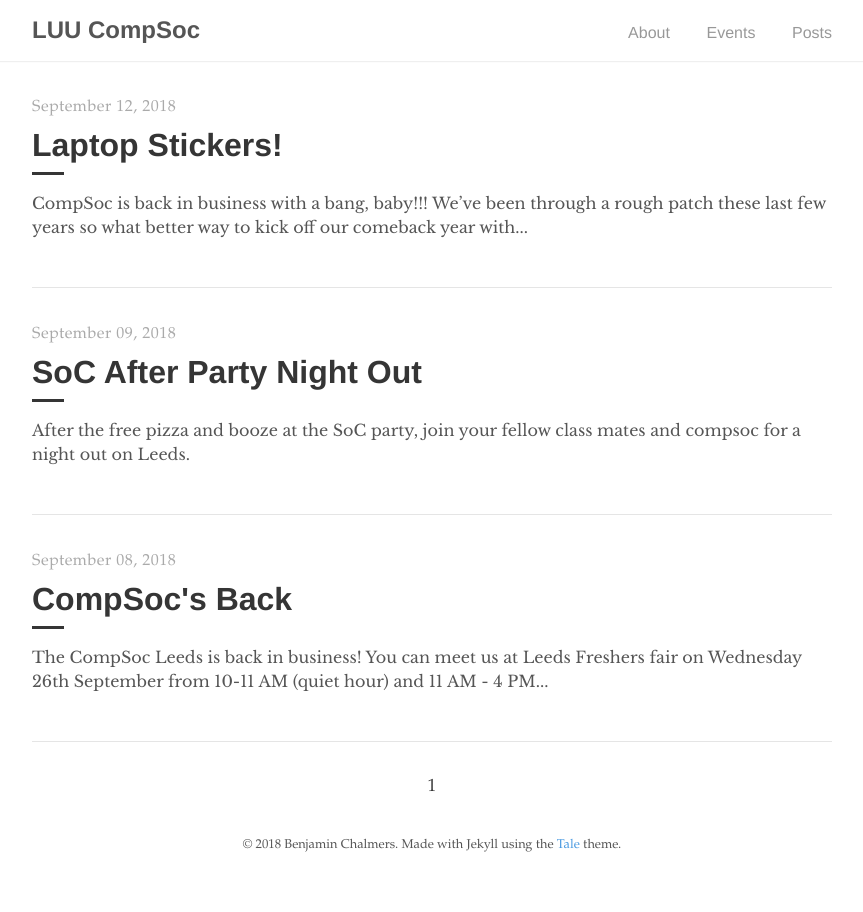
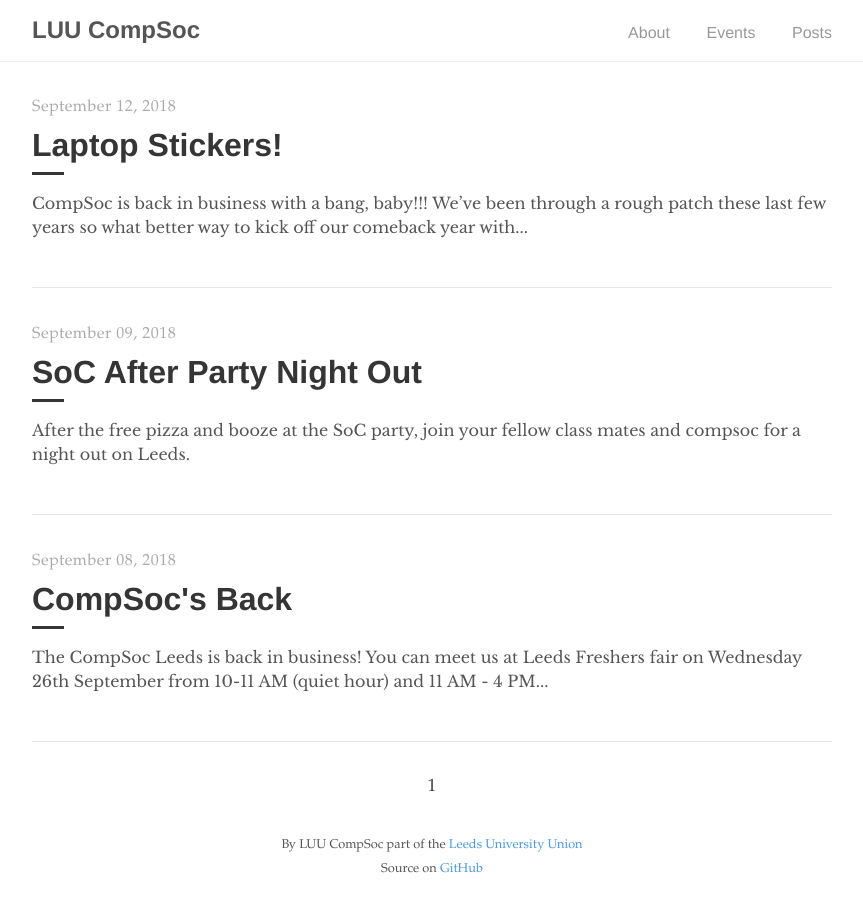
Before and after one commit to compsocleeds/compsocleeds.github.io, a Jekyll site: the page built from index.html, in a window 1280 px wide. Shown: the whole page, without its empty margins (208-1071 px from the left). Built offline with Jekyll 4.4.1, drawn with Linux system fonts in a browser that asks for light colours; the list of posts is cut into pages by our own code.

Commit message:
Changed silly copyright nonsence

```diff
--- a/_layouts/default.html
+++ b/_layouts/default.html
@@ -23,7 +23,11 @@
 
     <footer>
       <span>
-        &copy; <time datetime="{{ site.time }}">{{ site.time | date: '%Y' }}</time> {{ site.author.name }}. Made with Jekyll using the <a href="https://github.com/chesterhow/tale/">Tale</a> theme.
+By LUU CompSoc part of the
+<a href="https://luu.org.uk/computing">Leeds University Union</a> <br>
+Source on
+<a href="https://github.com/luucompsoc/luucompsoc.github.io.git">GitHub</a>
+        <!-- &copy; <time datetime="{{ site.time }}">{{ site.time | date: '%Y' }}</time> {{ site.author.name }}. Made with Jekyll using the <a href="https://github.com/chesterhow/tale/">Tale</a> theme. -->
       </span>
     </footer>
   </body>
```
